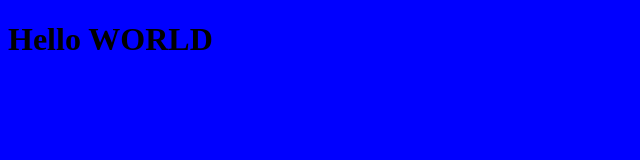
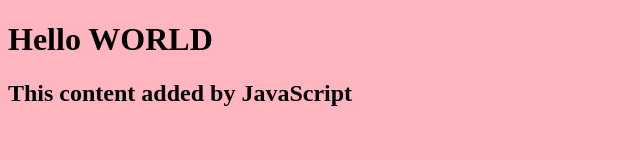
Before and after one commit to MariiaIngersoll/my-personal-website, a plain HTML site: page index.html in a window 1280 px wide. Shown: the whole page, without its empty margins (0-640 px from the left). Drawn offline with Linux system fonts and the light colour scheme.

Commit message:
add script.js

```diff
--- a/index.html
+++ b/index.html
@@ -6,5 +6,6 @@
   </head>
   <body>
     <h1>Hello WORLD</h1>
+    <script src="script.js"></script>
   </body>
 </html>
--- /dev/null
+++ b/script.js
@@ -0,0 +1,3 @@
+const h2 = document.createElement("h2");
+h2.textContent = "This content added by JavaScript";
+document.querySelector("body").appendChild(h2);
--- a/style.css
+++ b/style.css
@@ -1,3 +1,3 @@
 body {
-    background: blue;
+    background: lightpink;
   }
```
